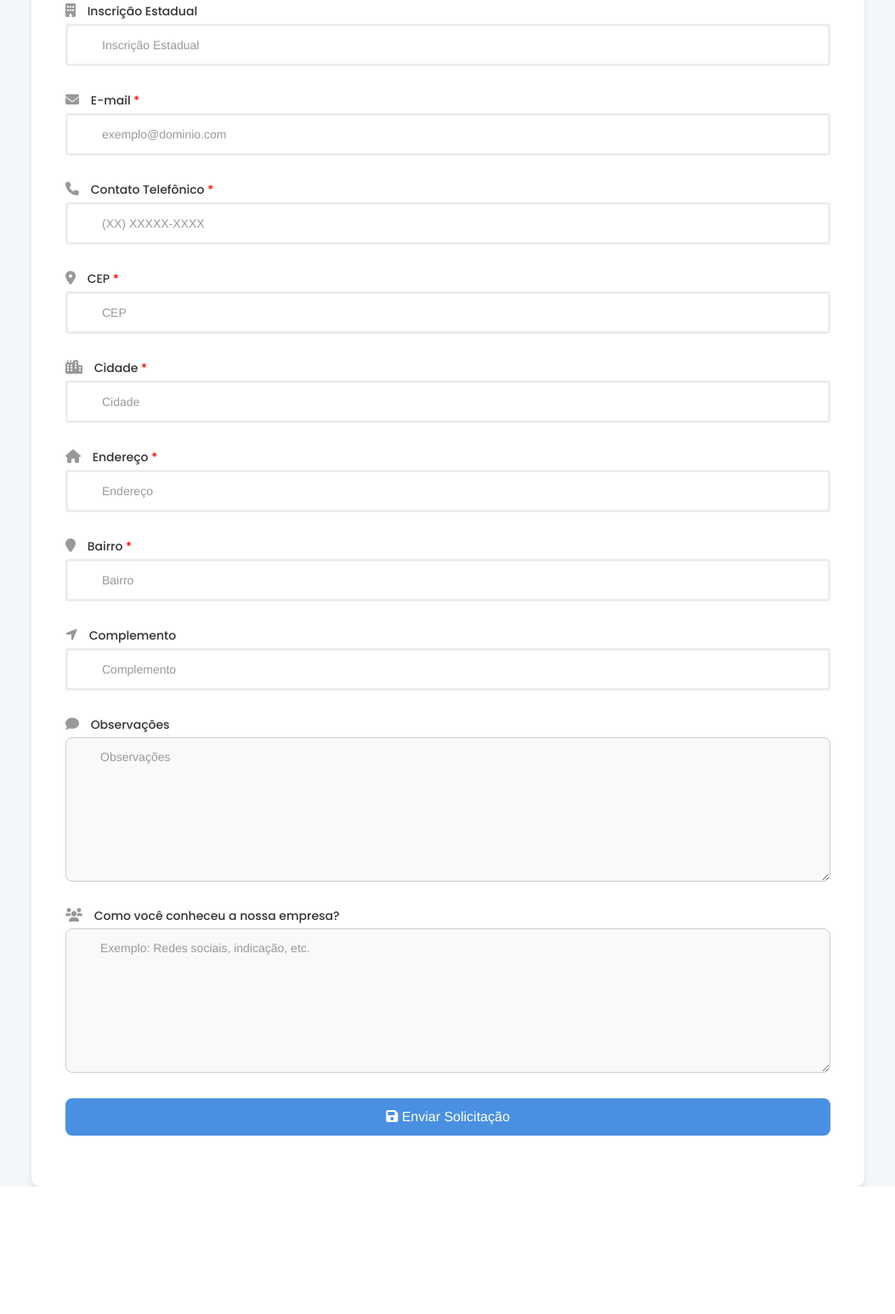
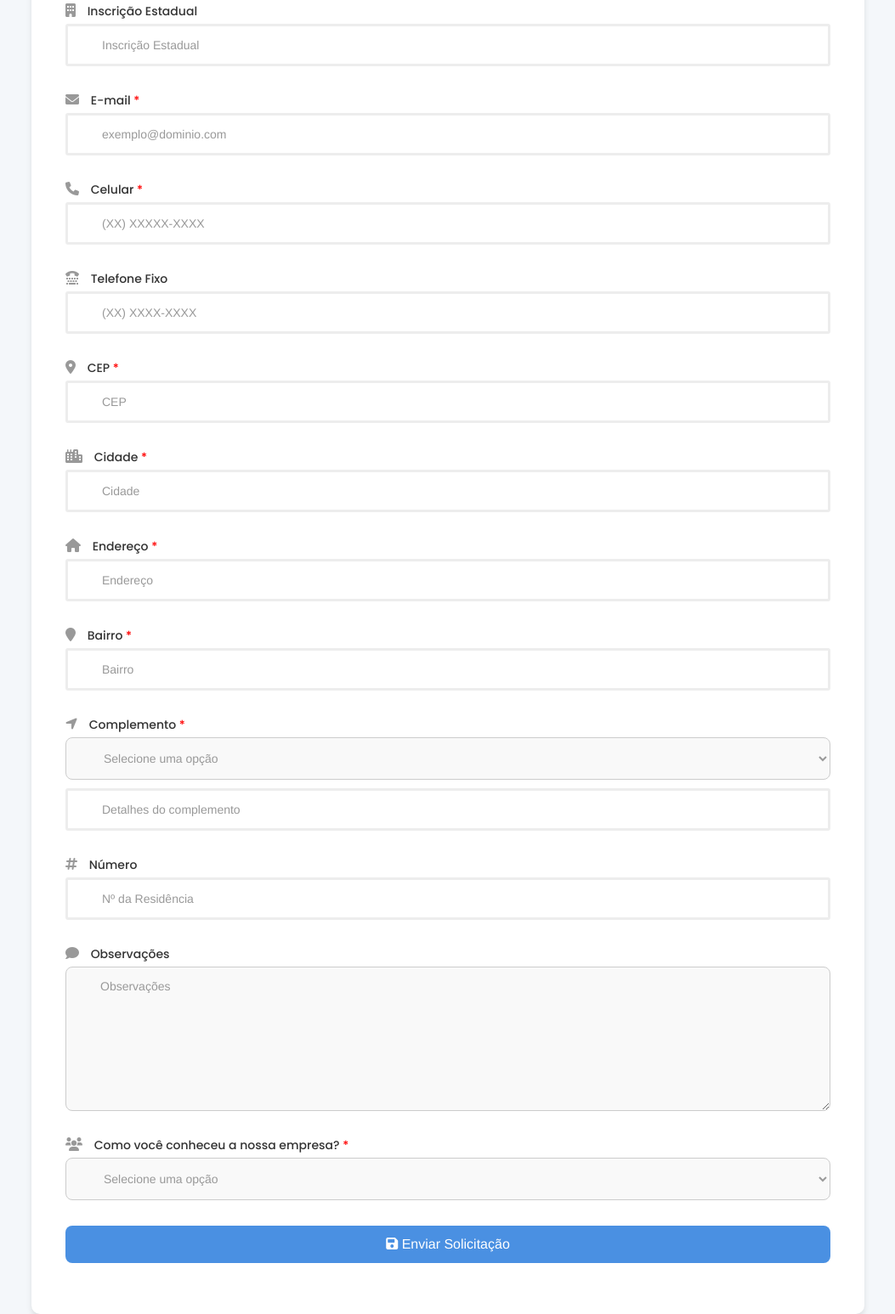
Before and after one commit to Artec-Solar/ArtecSolarWeb, a PHP site: page /form/dados-cadastrais/index.php in a window 1280 px wide. Shown: the part 847-2394 px from the top of the page at 85% size, without its empty margins (113-1166 px from the left). Before the commit the page ends 2244 px from the top, so only its background shows below. Run offline with PHP 8.4, Linux system fonts and the light colour scheme; some libraries are stand-ins or nearby versions.

Commit message:
Atualizações do Form

```diff
--- a/form/dados-cadastrais/api/cep.js
+++ b/form/dados-cadastrais/api/cep.js
@@ -1,5 +1,8 @@
+// Em api/cep.js
+import { showNotification } from '../js/notification.js';  // Importando a função de notification.js
+
 // Função para buscar o endereço pelo CEP
-    document.getElementById('cep').addEventListener('blur', function() {
+document.getElementById('cep').addEventListener('blur', function () {
   const cep = document.getElementById('cep').value.replace(/\D/g, ''); // Remove caracteres não numéricos
 
   // Verifica se o CEP tem o formato correto (8 dígitos)
@@ -9,7 +12,7 @@
       .then(response => response.json())
       .then(data => {
         if (data.erro) {
-                alert("CEP não encontrado.");
+          showNotification("CEP não encontrado.", 'error');
         } else {
           // Preenche os campos com os dados retornados pela API
           document.getElementById('endereco').value = data.logradouro || '';
@@ -20,9 +23,9 @@
       })
       .catch(error => {
         console.error("Erro ao consultar o CEP: ", error);
-              alert("Ocorreu um erro ao buscar o CEP.");
+        showNotification("Ocorreu um erro ao buscar o CEP.", 'error');
       });
   } else {
-          alert("CEP inválido.");
+    showNotification("CEP inválido.", 'error');
   }
 });
--- a/form/dados-cadastrais/index.php
+++ b/form/dados-cadastrais/index.php
@@ -181,8 +181,8 @@
     </div>
   </header>
 
-<!-- Container de notificações -->
-<div id="notification-container"></div>
+  <!-- Container de notificações -->
+  <div id="notification-container"></div>
 
   <!-- Formulário Moderno -->
   <div class="form-container">
@@ -198,7 +198,7 @@
           <option value="Manutenção">Manutenção</option>
           <option value="Orçamento">Orçamento</option>
           <option value="Garantia">Garantia</option>
-          <option value="Outro">Outro</option>
+          <option value="Outros">Outros</option>
         </select>
       </div>
 
@@ -209,12 +209,12 @@
           <option value="Climatização de Ambientes">Climatização de Ambientes</option>
           <option value="Aquecimento Solar Banho">Aquecimento Solar Banho</option>
           <option value="Aquecimento Solar Piscina">Aquecimento Solar Piscina</option>
-          <option value="Energia Solar I Fotovoltaico">Energia solar I Fotovoltaico</option>
+          <option value="Energia Solar I Fotovoltaico">Energia Solar I Fotovoltaico</option>
           <option value="Sistema VRF">Sistema VRF</option>
           <option value="Sistema de Renovação de AR">Sistema de Renovação de AR</option>
           <option value="Sistema de Exaustão de Ambientes">Sistema de Exaustão de Ambientes</option>
           <option value="Contrato PMOC">Contrato PMOC</option>
-          <option value="Outro">Outro</option>
+          <option value="Outros">Outros</option>
         </select>
       </div>
 
@@ -253,8 +253,13 @@
       </div>
 
       <div class="form-group">
-        <label for="telefone"><i class="fas fa-phone input-icon"></i> Contato Telefônico <span style="color:red">*</span></label>
-        <input type="tel" id="telefone" name="telefone" class="input-field" required placeholder="(XX) XXXXX-XXXX">
+        <label for="celular"><i class="fas fa-phone input-icon"></i> Celular <span style="color:red">*</span></label>
+        <input type="tel" id="celular" name="celular" class="input-field" required placeholder="(XX) XXXXX-XXXX">
+      </div>
+
+      <div class="form-group">
+        <label for="telefone"><i class="fa-solid fa-tty input-icon"></i> Telefone Fixo</label>
+        <input type="tel" id="telefone" name="telefone" class="input-field" placeholder="(XX) XXXX-XXXX">
       </div>
 
       <div class="form-group">
@@ -278,8 +283,26 @@
       </div>
 
       <div class="form-group">
-        <label for="complemento"><i class="fas fa-location-arrow input-icon"></i> Complemento</label>
-        <input type="text" id="complemento" name="complemento" class="input-field" placeholder="Complemento">
+        <label for="complemento"><i class="fas fa-location-arrow input-icon"></i> Complemento <span style="color:red">*</span></label>
+
+        <div class="input-complemento">
+          <!-- Dropdown para selecionar tipo de complemento -->
+          <select id="tipo-complemento" name="tipo-complemento" class="input-field" required>
+            <option value="" disabled selected>Selecione uma opção</option>
+            <option value="Andar">Andar</option>
+            <option value="Bloco">Bloco</option>
+            <option value="Apartamento">Apartamento</option>
+            <option value="Casa">Casa</option>
+            <option value="Outros">Outros</option>
+          </select>
+          <!-- Campo de texto para descrição adicional -->
+          <input type="text" id="complemento" name="complemento" class="input-field" placeholder="Detalhes do complemento">
+        </div>
+      </div>
+
+      <div class="form-group">
+        <label for="numero"><i class="fa-solid fa-hashtag input-icon"></i> Número</label>
+        <input type="text" id="numero" name="numero" class="input-field" placeholder="Nº da Residência">
       </div>
 
       <div class="form-group">
@@ -288,18 +311,45 @@
       </div>
 
       <div class="form-group">
-        <label for="comoConheceu"><i class="fas fa-users input-icon"></i> Como você conheceu a nossa empresa?</label>
-        <textarea id="comoConheceu" name="comoConheceu" rows="2" class="input-field" placeholder="Exemplo: Redes sociais, indicação, etc."></textarea>
+        <label for="comoConheceu"><i class="fas fa-users input-icon"></i> Como você conheceu a nossa empresa? <span style="color:red">*</span></label>
+
+        <!-- Dropdown para selecionar como conheceu -->
+        <select id="comoConheceu" name="comoConheceu" class="input-field" onchange="showOtherInput()" required>
+          <option value="" disabled selected>Selecione uma opção</option>
+          <option value="Já era Cliente">Já era cliente</option>
+          <option value="Busca da Internet">Busca da internet</option>
+          <option value="Anúncios nas Redes Sociais">Anúncios nas redes sociais</option>
+          <option value="Indicação">Indicação</option>
+          <option value="Outros">Outros</option>
+        </select>
+
+        <!-- Campo de texto para "Outros" -->
+        <textarea id="outrosDetalhes" name="outrosDetalhes" rows="2" class="input-field" placeholder="Se foi Outro, Descreva aqui..." style="display:none;"></textarea>
       </div>
+
+      <script>
+        // Função para mostrar ou esconder o campo de texto quando "Outros" for selecionado
+        function showOtherInput() {
+          const select = document.getElementById('comoConheceu');
+          const outrosTextarea = document.getElementById('outrosDetalhes');
+
+          if (select.value === 'Outros') {
+            outrosTextarea.style.display = 'block';
+          } else {
+            outrosTextarea.style.display = 'none';
+          }
+        }
+      </script>
 
       <div class="form-group">
         <button type="submit" class="submit-btn"><i class="fa-solid fa-floppy-disk mr-2" style="color: white;"></i> Enviar Solicitação</button>
       </div>
     </form>
   </div>
-  <script src="api/send.js"></script>
-  <script src="api/cep.js"></script>
-  <script src="js/regex.js"></script>
+  <script type="module" src="js/notification.js"></script>
+  <script type="module" src="js/regex.js"></script>
+  <script type="module" src="api/cep.js"></script>
+  <script type="module" src="api/send.js"></script>
 </body>
 
 </html>
--- /dev/null
+++ b/form/dados-cadastrais/js/notification.js
@@ -0,0 +1,66 @@
+// Em js/notification.js
+
+// Função para criar e mostrar notificações
+export function showNotification(message, type = 'success') {
+    const notificationContainer = document.getElementById('notification-container');
+
+    // Verifica se o contêiner existe
+    if (!notificationContainer) {
+        console.error('Notification container not found!');
+        return;
+    }
+
+    // Criando o elemento de notificação
+    const notification = document.createElement('div');
+    notification.classList.add('notification');
+
+    // Adiciona a classe de tipo (sucesso, erro, aviso)
+    notification.classList.add(type);
+
+    // Criar o elemento do ícone
+    const iconElement = document.createElement('span');
+    iconElement.classList.add('icon');
+
+    // Definir ícone com base no tipo de notificação
+    let iconClass;
+    switch (type) {
+        case 'success':
+            iconClass = 'fa-check-circle';  // Ícone de sucesso
+            break;
+        case 'error':
+            iconClass = 'fa-times-circle';  // Ícone de erro
+            break;
+        case 'warning':
+            iconClass = 'fa-exclamation-circle';  // Ícone de aviso
+            break;
+        default:
+            iconClass = 'fa-info-circle';  // Ícone padrão
+    }
+
+    // Adiciona a classe de ícone
+    iconElement.classList.add('fa', iconClass);
+
+    // Criar o elemento de mensagem
+    const messageElement = document.createElement('span');
+    messageElement.textContent = message;
+
+    // Adicionar ícone e mensagem à notificação
+    notification.appendChild(iconElement);
+    notification.appendChild(messageElement);
+
+    // Adiciona a notificação ao contêiner
+    notificationContainer.appendChild(notification);
+
+    // Adiciona a animação de fade-in
+    setTimeout(() => {
+        notification.style.opacity = 1;
+    }, 10);  // Garantir que a animação de fade-in funcione corretamente
+
+    // Remove a notificação após 5 segundos
+    setTimeout(() => {
+        notification.style.animation = 'fadeOut 0.5s ease-in forwards';
+        setTimeout(() => {
+            notificationContainer.removeChild(notification);
+        }, 500);
+    }, 5000);
+}
--- a/form/dados-cadastrais/js/regex.js
+++ b/form/dados-cadastrais/js/regex.js
@@ -1,3 +1,6 @@
+// Em api/cep.js
+import { showNotification } from '../js/notification.js';  // Importando a função de notification.js
+
 document.addEventListener('DOMContentLoaded', function () {
   // Elementos do formulário
   const tipoCadastro = document.getElementById('tipoCadastro');
@@ -82,9 +85,10 @@ document.addEventListener('DOMContentLoaded', function () {
 
   // Função de validação de CPF e CNPJ
   $(document).ready(function () {
-      // Aplicar máscara para CPF e CNPJ e telefone
+      // Aplicar máscara para CPF e CNPJ e celular
       Inputmask("999.999.999-99").mask("#cpfCnpj");
-      Inputmask("(99) 99999-9999").mask("#telefone");
+      Inputmask("(99) 99999-9999").mask("#celular");
+      Inputmask("(99) 9999-9999").mask("#telefone");
       Inputmask("99999-999").mask("#cep");
 
       // Validação do formulário
@@ -95,13 +99,13 @@ document.addEventListener('DOMContentLoaded', function () {
           // Validação CPF/CNPJ
           if (!validateCpfCnpj($('#cpfCnpj').val())) {
               valid = false;
-              alert("CPF ou CNPJ inválido!");
+              showNotification("Dados de CPF/CNPJ Inválido!", 'error');
           }
 
           // Se todos os campos forem válidos, envia o formulário
           if (valid) {
-            showNotification('Formulário Enviado!', 'success');
-              // Submissão do formulário pode ser feita aqui
+                console.log('Dados Enviado para Servidor:' + valid);
+                // Submissão do formulário pode ser feita aqui
           }
       });
   });
```
Also changed, not shown: form/dados-cadastrais/api/send.js (+19 -69 lines), form/dados-cadastrais/backend/index.php (+30 -24 lines). Lines whose indentation alone changed are shown as unchanged.
